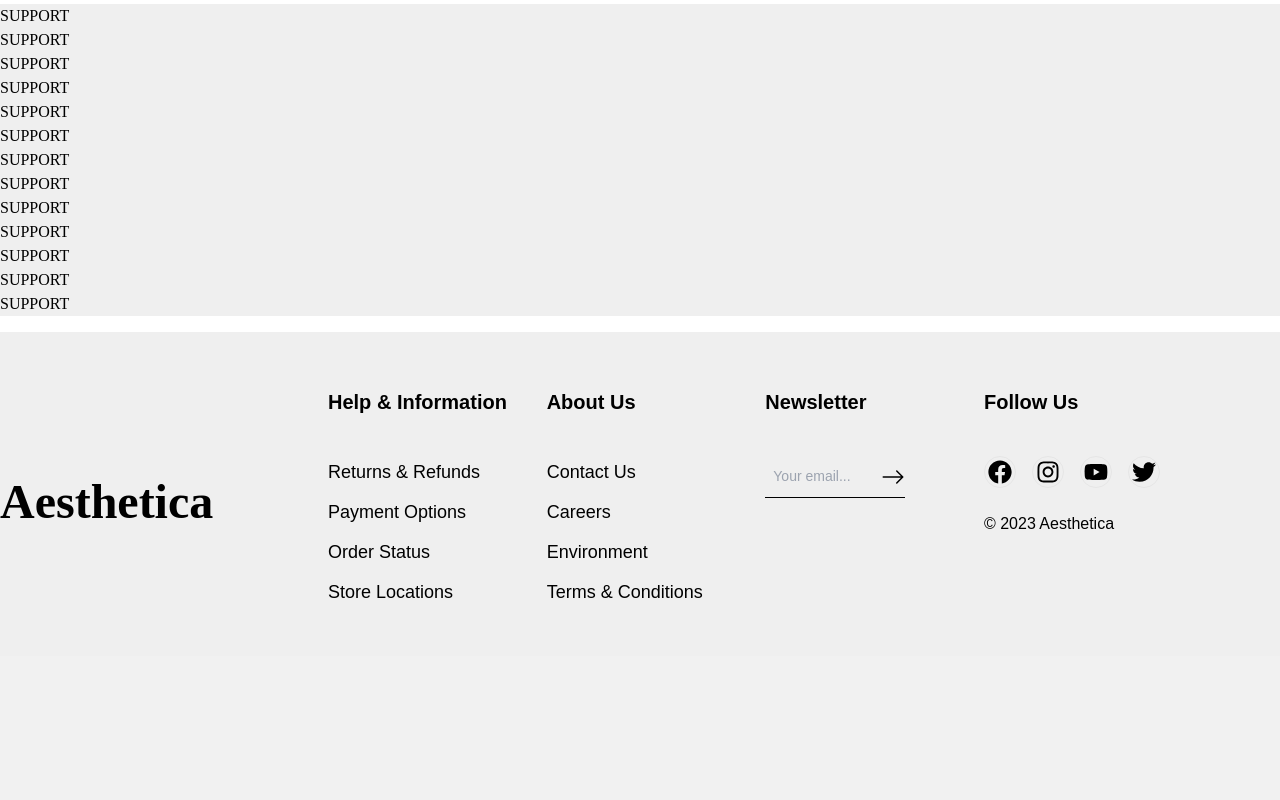
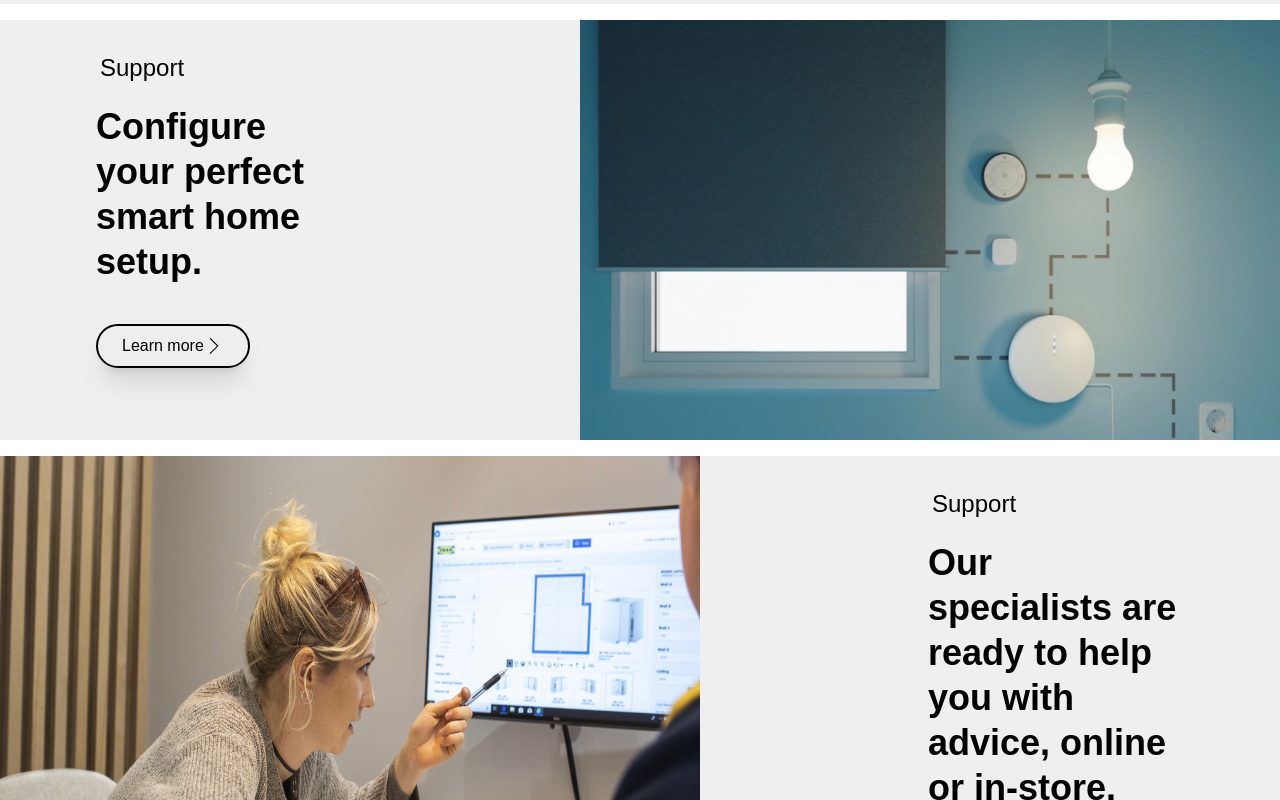
Before and after one commit to vdumic/HCI-2022-23, a Next.js app in the folder aesthetica/: page /support in a window 1280 px wide. Shown: the part 680-1480 px from the top of the page. Before the commit the page ends 1336 px from the top, so only its background shows below. Built offline with nearby package versions, Linux system fonts and the light colour scheme.

Commit message:
WIP: Support page

```diff
--- a/aesthetica/components/Home/HighlightLeft.js
+++ b/aesthetica/components/Home/HighlightLeft.js
@@ -1,7 +1,7 @@
 import Image from "next/image";
 import Test from "../../assets/highlight1.jpg";
 import Spacer from "../Spacer";
-import MainButton from "./MainButton";
+import MainButton from "../MainButton";
 
 const HighlightLeft = () => {
   return (
--- a/aesthetica/components/Home/HighlightRight.js
+++ b/aesthetica/components/Home/HighlightRight.js
@@ -1,7 +1,7 @@
 import Image from "next/image";
 import Test from "../../assets/highlight2.png";
 import Spacer from "../Spacer";
-import MainButton from "./MainButton";
+import MainButton from "../MainButton";
 
 const HighlightRight = () => {
   return (
--- /dev/null
+++ b/aesthetica/components/Support/PostLeft.js
@@ -0,0 +1,24 @@
+import Image from "next/image";
+import Test from "../../assets/support1.png";
+import Spacer from "../Spacer";
+import MainButton from "../MainButton";
+
+const PostLeft = () => {
+  return (
+    <>
+      <Spacer />
+      <div className="flex justify-between max-w-full">
+        <div className="flex-col mx-24 my-8 w-1/5">
+          <p className="text-2xl ml-1 font-thin">Support</p>
+          <p className="text-4xl font-semibold leading-tight mt-5">
+            Configure your perfect smart home setup.
+          </p>
+          <MainButton title="Learn more" link="/blog/post" />
+        </div>
+        <Image src={Test} height="400" width="700" alt="Main image" />
+      </div>
+    </>
+  );
+};
+
+export default PostLeft;
--- /dev/null
+++ b/aesthetica/components/Support/PostRight.js
@@ -0,0 +1,25 @@
+import Image from "next/image";
+import Test from "../../assets/support2.png";
+import Spacer from "../Spacer";
+import MainButton from "../MainButton";
+
+const PostRight = () => {
+  return (
+    <>
+      <Spacer />
+      <div className="flex justify-between max-w-full">
+        <Image src={Test} width="700" height="400" alt="Main image" />
+        <div className="flex-col mx-24 my-8 w-1/5">
+          <p className="text-2xl ml-1 font-thin">Support</p>
+          <p className="text-4xl font-semibold leading-tight mt-5">
+            Our specialists are ready to help you with advice, online or
+            in-store.
+          </p>
+          <MainButton title="Learn more" link="/blog/post" />
+        </div>
+      </div>
+    </>
+  );
+};
+
+export default PostRight;
--- a/aesthetica/pages/support/index.js
+++ b/aesthetica/pages/support/index.js
@@ -1,18 +1,19 @@
 import Image from "next/image";
 import HeaderFooterLayout from "../../layouts/HeaderFooterLayout";
-import Spacer from "../../components/Spacer";
 import SupportSearch from "../../components/Support/SupportSearch";
 
 import ShippingIcon from "../../assets/shipping_icon.png";
 import ReturnIcon from "../../assets/return_icon.png";
 import BuildIcon from "../../assets/build_icon.png";
 import SupportButton from "../../components/Support/SupportButton.js";
+import PostRight from "../../components/Support/PostRight";
+import PostLeft from "../../components/Support/PostLeft";
 
 const Support = () => {
   return (
     <HeaderFooterLayout title="Aesthetica / Support">
       <div className="container flex justify-center mx-auto mt-8">
-        <div className="w-96 h-full bg-white mx-14">
+        <div className="h-96 w-96  bg-white mx-14 ">
           <Image
             src={ShippingIcon}
             height="100"
@@ -22,7 +23,7 @@ const Support = () => {
           <p className="font-bold text-4xl m-6">Where is my order?</p>
           <SupportButton title="Track order" link="/shipping" />
         </div>
-        <div className="w-96 h-full bg-white mx-14">
+        <div className="h-96 w-96 bg-white mx-14">
           <Image
             src={ReturnIcon}
             height="100"
@@ -32,7 +33,7 @@ const Support = () => {
           <p className="font-bold text-4xl m-6">How to make a return?</p>
           <SupportButton title="Start return" link="/return" />
         </div>
-        <div className="w-96 h-full bg-white mx-14">
+        <div className="h-96 w-96 bg-white mx-14">
           <Image
             src={BuildIcon}
             height="100"
@@ -44,20 +45,8 @@ const Support = () => {
         </div>
       </div>
       <SupportSearch />
-      <Spacer />
-      <h1>SUPPORT</h1>
-      <h1>SUPPORT</h1>
-      <h1>SUPPORT</h1>
-      <h1>SUPPORT</h1>
-      <h1>SUPPORT</h1>
-      <h1>SUPPORT</h1>
-      <h1>SUPPORT</h1>
-      <h1>SUPPORT</h1>
-      <h1>SUPPORT</h1>
-      <h1>SUPPORT</h1>
-      <h1>SUPPORT</h1>
-      <h1>SUPPORT</h1>
-      <h1>SUPPORT</h1>
+      <PostLeft />
+      <PostRight />
     </HeaderFooterLayout>
   );
 };
```
Also changed, not shown: aesthetica/assets/support1.png (added), aesthetica/assets/support2.png (added), aesthetica/components/MainButton.js (renamed from aesthetica/components/Home/MainButton.js).
